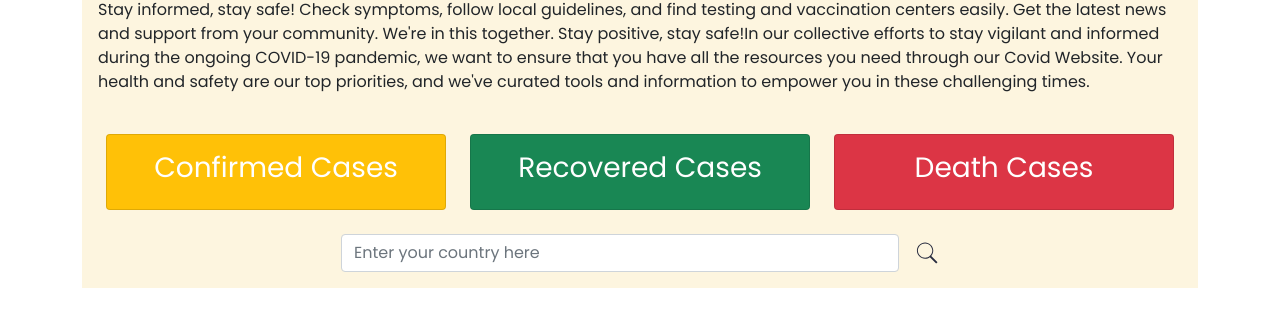
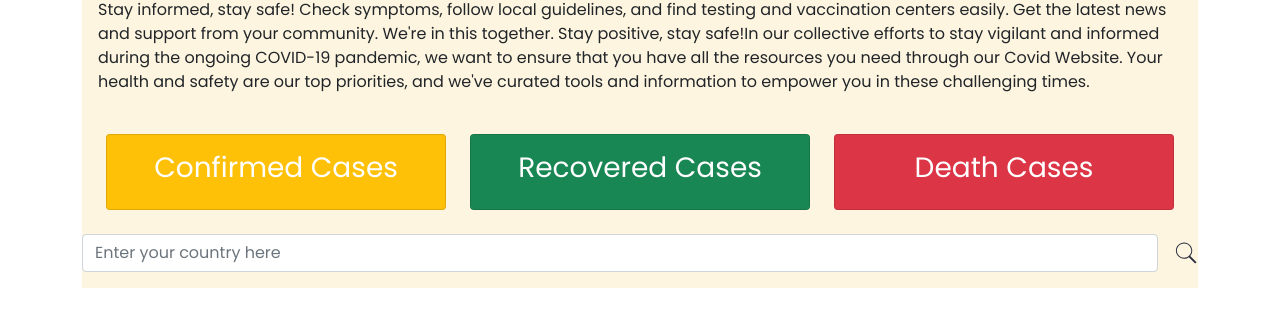
Before and after one commit to RajputChirag27/covid19_tracker, a plain HTML site: page index.html in a window 1280 px wide. Shown: the part 259-586 px from the top of the page. Drawn offline with nearby package versions, Linux system fonts and the light colour scheme; no server answers.

Commit message:
Update index.html

```diff
--- a/index.html
+++ b/index.html
@@ -57,7 +57,7 @@
             </div>
             <!-- end all data  -->
             <div class="form d-flex justify-content-center align-items-center">
-            <input type="text" class="form-control w-50 " placeholder="Enter your country here" ng-model ="c" ng-change="get_c_data()">
+            <input type="text" class="form-control w-60 " placeholder="Enter your country here" ng-model ="c" ng-change="get_c_data()">
             <div class="searchbar-logo">
                 <img
                   class="search-image"
```
